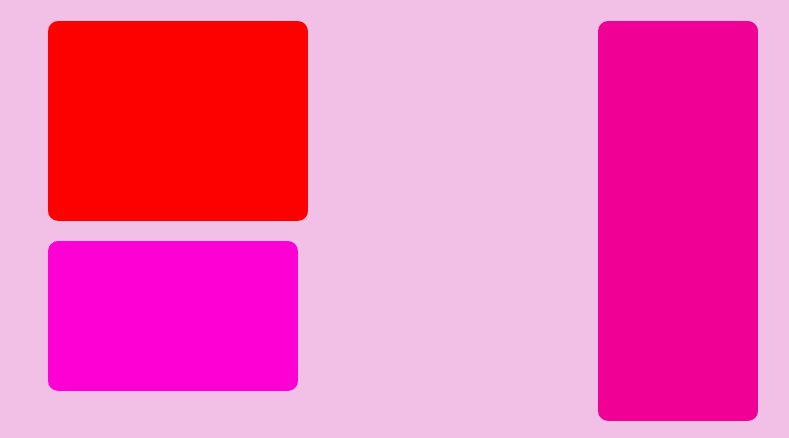
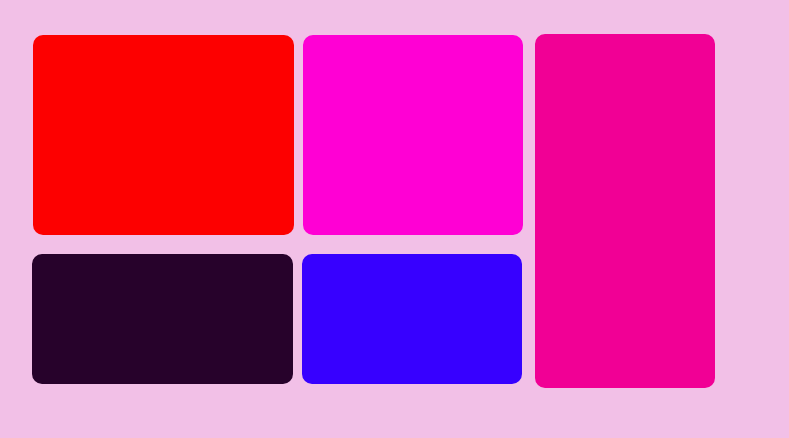
Before and after one commit to isadorabarboza/hmtl, a plain HTML site: page caixa.html in a window 1280 px wide. Shown: the part 309-747 px from the top of the page, without its empty margins (260-1049 px from the left). Drawn offline with Linux system fonts and the light colour scheme.

Commit message:
Add files via upload

```diff
--- a/caixa.html
+++ b/caixa.html
@@ -26,11 +26,11 @@ height: 250px; */
         }
 
         #BottomBox {
-            width: 260px;
+            width: 261px;
             height: 200px;
             background-color: rgb(253, 0, 0);
             border-radius: 10px;
-            margin-left: 300px;
+            margin-left: 285px;
         }
 
 
@@ -73,49 +73,51 @@ height: 250px; */
         }
 
 
-        .input-caixa {
-            width: 80px;
-            height: 400px;
+        .caixatwo {
+            width: 83px;
+            height: 354px;
             border: 20px solid #f10095;
             box-sizing: border-box;
-            padding: 60px;
+            padding: 70px;
             background-color: #f10095;
             border-radius: 10px;
-            margin: 15px;
-            margin-left: 550px;
+            margin-left: 787px;
+            margin-top: -201px;
         }
 
         .caixa {
-            width: 200px;
-            height: 150px;
+            width: 261px;
+            height: 130px;
             border: 20px solid #27022b;
             box-sizing: border-box;
-            margin: 20px;
+            margin: -140px;
             background-color: #27022b;
             border-radius: 10px;
-            margin-left: 250px;
+            margin-left: -1px;
+            margin-top: -160px;
         }
 
         .quadrado {
-            width: 150px;
-            height: 150px;
+            width: 220px;
+            height: 130px;
             border: 20px solid #3700ff;
             box-sizing: border-box;
-            margin: 20px;
             background-color: #3700ff;
             border-radius: 10px;
-            margin-left: 250px;
+            margin-left: 269px;
+            margin-top: -10px;
+            margin-bottom: 30px;
         }
 
         .box {
-            width: 250px;
-            height: 150px;
+            width: 220px;
+            height: 200px;
             border: 20px solid #ff00d4;
             box-sizing: border-box;
-            margin: 20px;
+            margin: 29px;
             background-color: #ff00d4;
             border-radius: 10px;
-            margin-left: 300px;
+            margin-left: 270px;
 
 
         }
@@ -147,23 +149,23 @@ height: 250px; */
 
     <div id="BottomBox">
         <div id="primeiracoluna">
-            <div id="input-caixa" type="input" class="input-caixa">
+         <div class="box">
+            </div>
+            <div class="BottomBox">
+            </div>
+        </div>
+
+        <div id="segundacoluna">
+
+            <div class="quadrado"></div>
             </div>
 
-            <div class="quadrado">
+            <div class="caixa"></div>
             </div>
-        </div>
-        <div id="segundacoluna">
-
-            <div class="caixa"
-                class="quadrado">
-                </div>
-
-            </div>
-        </div>
+     </div>
         <div id="terceiraacoluna">
-
-            <div class="box">
+              <div class="caixatwo"> </div>
+                 </div>
             </div>
         </div>
     </div>
```
